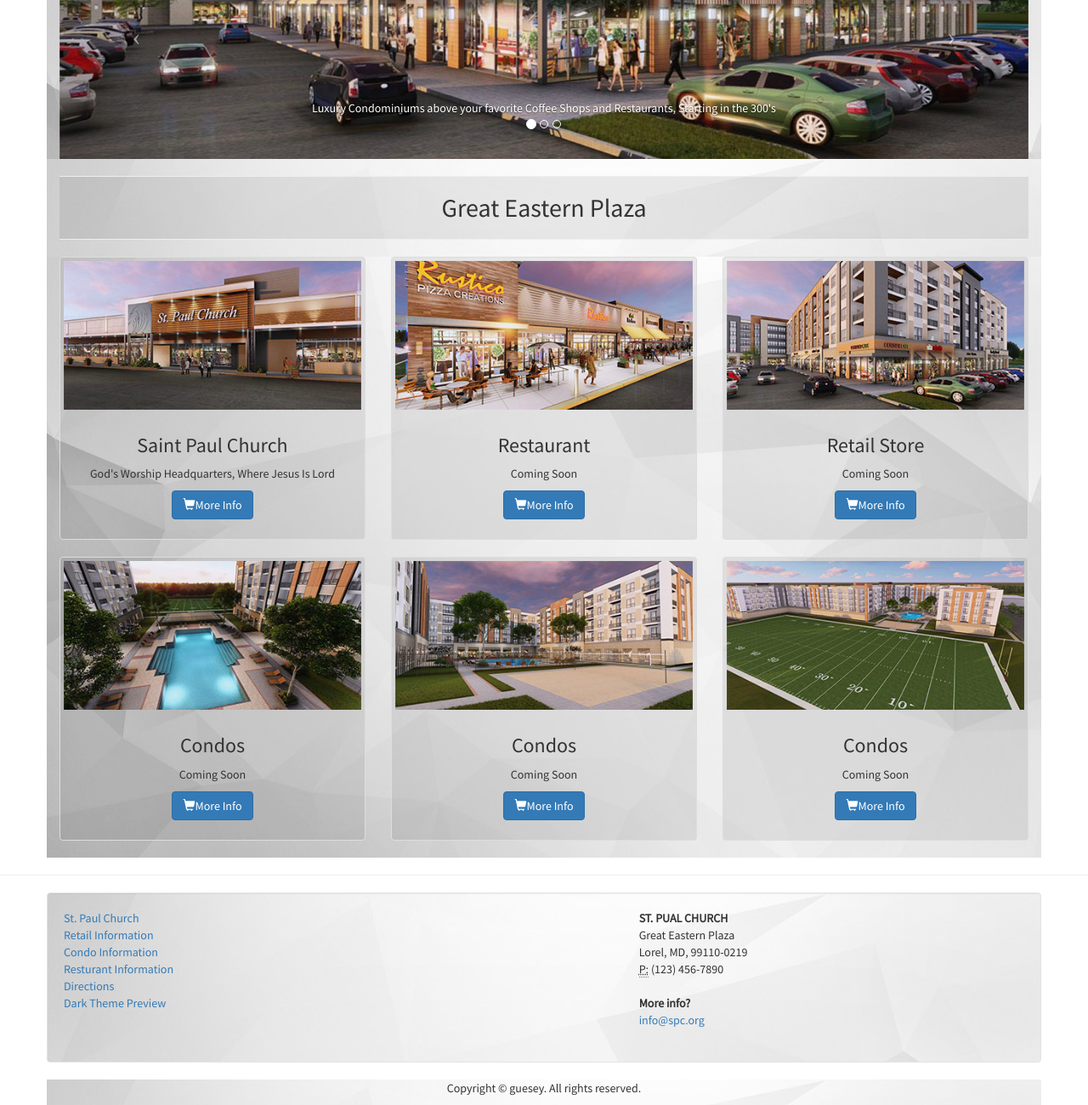
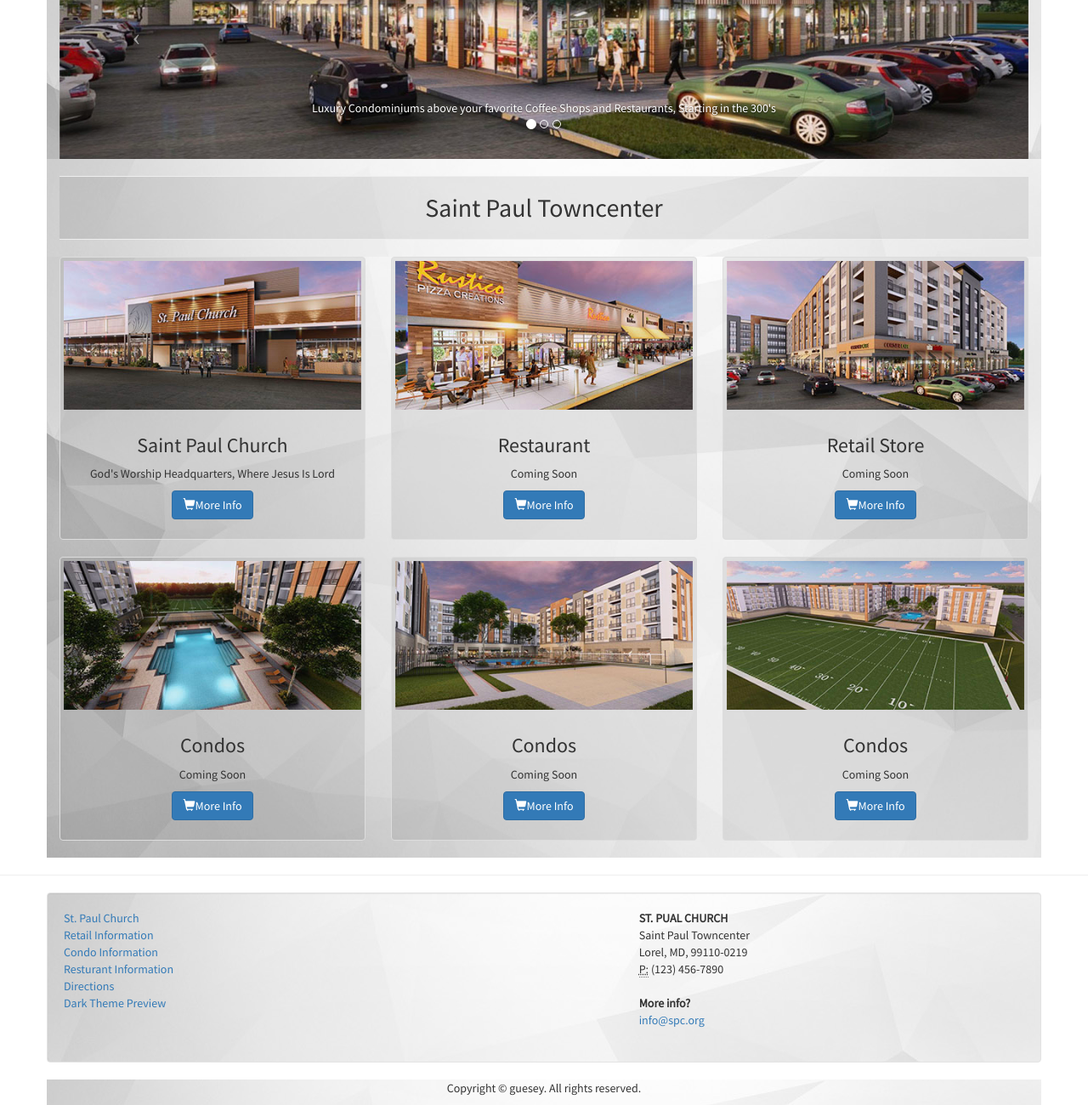
Before and after one commit to michael-pittman/FL-SPC, a website: page index.html in a window 1280 px wide. Shown: the part 160-1460 px from the top of the page at 85% size. Drawn offline with nearby package versions, Linux system fonts and the light colour scheme.

Commit message:
name changed
Great Eastern Plaza to ST. paul town center

```diff
--- a/index.html
+++ b/index.html
@@ -4,7 +4,7 @@
 <meta charset="UTF-8">
 <meta http-equiv="X-UA-Compatible" content="IE=edge">
 <meta name="viewport" content="width=device-width, initial-scale=1">
-<title>Great Eastern Plaza</title>
+<title>Saint Paul Towncenter</title>
 
 <!-- Bootstrap -->
 <link href="https://fonts.googleapis.com/css?family=Source+Sans+Pro" rel="stylesheet">
@@ -82,7 +82,7 @@
           </ol>
           <div id="carouselWords" class="carousel-inner">
             <div class="item"> <img class="img-responsive" src="images/carousel/carousel1.jpg" alt="thumb">
-              <div class="carousel-caption"> Welcome to Great Eastern Plaza</div>
+              <div class="carousel-caption"> Welcome to Saint Paul Towncenter</div>
             </div>
             <div class="item active"> <img class="img-responsive" src="images/carousel/carousel2.jpg" alt="thumb">
               <div class="carousel-caption"> Luxury Condominiums above your favorite Coffee Shops and Restaurants, Starting in the 300's</div>
@@ -98,7 +98,7 @@
 	<div id="hrtop" class="container">
 		<div class="titlediv">
 			<hr>
-			<h2 id="title" class="text-center">Great Eastern Plaza</h2>
+			<h2 id="title" class="text-center">Saint Paul Towncenter</h2>
 			<hr>
 		</div>
 	</div>
@@ -185,7 +185,7 @@
       <div class="col-xs-6 col-sm-6 col-md-6 col-lg-5">
         <address>
         <strong>ST. PUAL CHURCH </strong><br>
-        Great Eastern Plaza<br>
+        Saint Paul Towncenter<br>
         Lorel, MD, 99110-0219<br>
         <abbr title="Phone">P:</abbr> (123) 456-7890
       </address>
```
Also changed, not shown: mainDark.html (+4 -4 lines).
